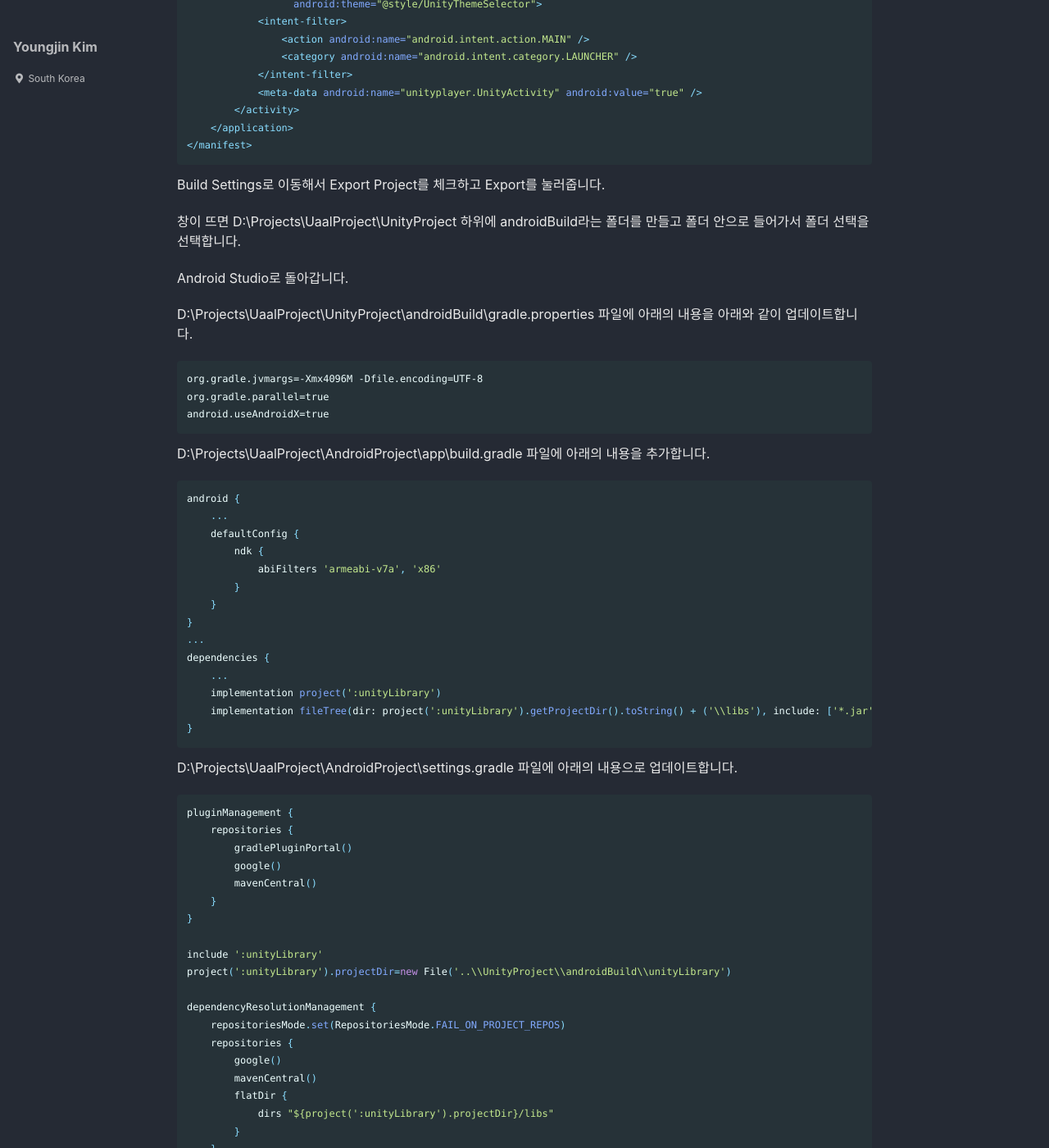
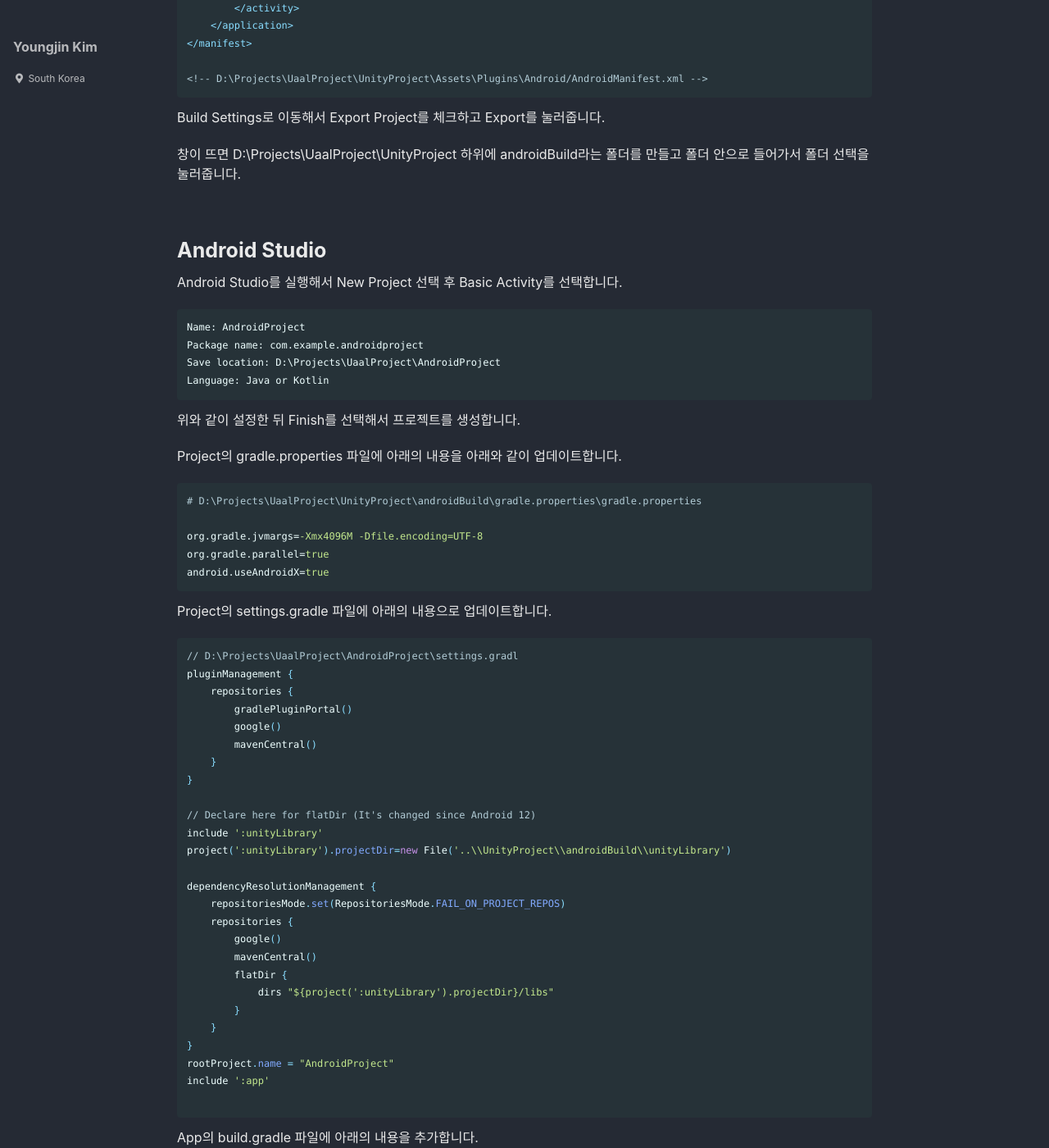
Before and after one commit to vrziny/vrziny.github.io, a Jekyll site: the page built from _posts/2022-02-07-unity-as-a-library-for-android.md, in a window 1280 px wide and 1400 px high, scrolled down 2068 px. Shown: the whole window at 82% size. Built offline with Jekyll 4.4.1, drawn with Linux system fonts in a browser that asks for light colours; cached includes are drawn as plain includes; some of the changed text lies outside the part shown.

Commit message:
Update 2022-02-07-unity-as-a-library-for-android

````diff
--- a/_posts/2022-02-07-unity-as-a-library-for-android.md
+++ b/_posts/2022-02-07-unity-as-a-library-for-android.md
@@ -19,16 +19,8 @@ D:\Projects\UaalProject이라는 폴더를 만듭니다.
   - UnityProject
 ```
 
-Android Studio를 실행해서 New Project 선택 후 Basic Activity를 선택합니다.
-
-```
-Name: AndroidProject
-Package name: com.example.androidproject
-Save location: D:\Projects\UaalProject\AndroidProject
-Language: Java or Kotlin
-```
-
-위와 같이 설정한 뒤 Finish를 선택해서 프로젝트를 생성합니다.
+&nbsp;&nbsp;
+# Unity
 
 Unity Hub를 실행해서 새 프로젝트를 선택합니다.
 
@@ -105,44 +97,42 @@ public abstract class OverrideUnityActivity extends UnityPlayerActivity
         </activity>
     </application>
 </manifest>
+
+<!-- D:\Projects\UaalProject\UnityProject\Assets\Plugins\Android/AndroidManifest.xml -->
  ```
 
 Build Settings로 이동해서 Export Project를 체크하고 Export를 눌러줍니다.
 
-창이 뜨면 D:\Projects\UaalProject\UnityProject 하위에 androidBuild라는 폴더를 만들고 폴더 안으로 들어가서 폴더 선택을 선택합니다.
+창이 뜨면 D:\Projects\UaalProject\UnityProject 하위에 androidBuild라는 폴더를 만들고 폴더 안으로 들어가서 폴더 선택을 눌러줍니다.
 
-Android Studio로 돌아갑니다.
+&nbsp;&nbsp;
+# Android Studio
 
-D:\Projects\UaalProject\UnityProject\androidBuild\gradle.properties 파일에 아래의 내용을 아래와 같이 업데이트합니다.
+Android Studio를 실행해서 New Project 선택 후 Basic Activity를 선택합니다.
 
 ```
+Name: AndroidProject
+Package name: com.example.androidproject
+Save location: D:\Projects\UaalProject\AndroidProject
+Language: Java or Kotlin
+```
+
+위와 같이 설정한 뒤 Finish를 선택해서 프로젝트를 생성합니다.
+
+Project의 gradle.properties 파일에 아래의 내용을 아래와 같이 업데이트합니다.
+
+```properties
+# D:\Projects\UaalProject\UnityProject\androidBuild\gradle.properties\gradle.properties
+
 org.gradle.jvmargs=-Xmx4096M -Dfile.encoding=UTF-8
 org.gradle.parallel=true
 android.useAndroidX=true
 ```
 
-D:\Projects\UaalProject\AndroidProject\app\build.gradle 파일에 아래의 내용을 추가합니다.
+Project의 settings.gradle 파일에 아래의 내용으로 업데이트합니다.
 
 ```groovy
-android {
-    ...
-    defaultConfig {
-        ndk {
-            abiFilters 'armeabi-v7a', 'x86'
-        }
-    }
-}
-...
-dependencies {
-    ...
-    implementation project(':unityLibrary')
-    implementation fileTree(dir: project(':unityLibrary').getProjectDir().toString() + ('\\libs'), include: ['*.jar'])
-}
-```
-
-D:\Projects\UaalProject\AndroidProject\settings.gradle 파일에 아래의 내용으로 업데이트합니다.
-
-```groovy
+// D:\Projects\UaalProject\AndroidProject\settings.gradl
 pluginManagement {
     repositories {
         gradlePluginPortal()
@@ -151,6 +141,7 @@ pluginManagement {
     }
 }
 
+// Declare here for flatDir (It's changed since Android 12)
 include ':unityLibrary'
 project(':unityLibrary').projectDir=new File('..\\UnityProject\\androidBuild\\unityLibrary')
 
@@ -169,6 +160,28 @@ include ':app'
 
 ```
 
+App의 build.gradle 파일에 아래의 내용을 추가합니다.
+
+```groovy
+// D:\Projects\UaalProject\AndroidProject\app\build.gradle
+
+android {
+    ...
+    defaultConfig {
+        ndk {
+            abiFilters 'armeabi-v7a', 'x86'
+        }
+    }
+}
+...
+dependencies {
+    ...
+    implementation project(':unityLibrary')
+    implementation fileTree(dir: project(':unityLibrary').getProjectDir().toString() + ('\\libs'), include: ['*.jar'])
+}
+```
+
+
 gradle 파일 중 아무거나 선택해서 Sync Now를 선택합니다. 문제가 없으면 빌드가 성공했다는 로그가 나올 것입니다. 문제가 생기면 아래 사이트를 참고해서 다시 한번 잘 설정해주세요.
 
 https://github.com/Unity-Technologies/uaal-example/blob/master/docs/android.md
@@ -177,6 +190,8 @@ Android Studio에서 app/java/com.example.androidproject를 선택해서 하위
 
 Kotlin
 ```kotlin
+// D:\Projects\UaalProject\AndroidProject\app\src\main\java\com\example\androidproject\MainUnityActivity.kt
+
 package com.example.androidproject
 
 import android.content.Intent
@@ -194,6 +209,8 @@ class MainUnityActivity : OverrideUnityActivity() {
 ```
 Java
 ```java
+// D:\Projects\UaalProject\AndroidProject\app\src\main\java\com\example\androidproject\MainUnityActivity.java
+
 package com.example.androidproject;
 
 import android.content.Intent;
@@ -217,6 +234,8 @@ public class MainUnityActivity extends OverrideUnityActivity {
 
 Kotlin
 ```kotlin
+// D:\Projects\UaalProject\AndroidProject\app\src\main\java\com\example\androidproject\MainActivity.kt
+
 ...
 import android.content.Intent;
 ...
@@ -230,6 +249,8 @@ import android.content.Intent;
 ```
 Java
 ```java
+// D:\Projects\UaalProject\AndroidProject\app\src\main\java\com\example\androidproject\MainActivity.java
+
 ...
 import android.content.Intent;
 ...
@@ -271,6 +294,10 @@ Android Studio에서 app 하위의 manifests를 선택해서 아래와 같은 ac
         </activity>
     </application>
 </manifest>
+
+<!-- D:\Projects\UaalProject\AndroidProject\app\src\main\AndroidManifest.xml -->
 ```
 
+&nbsp;&nbsp;
+# Build and Run
 이제 앱을 실행하고 Floating 버튼을 누르면 Unity가 라이브러리로부터 실행됩니다.
````
Also changed, not shown: other parts of _posts/2022-02-07-unity-as-a-library-for-android.md (+5 -3 lines).
